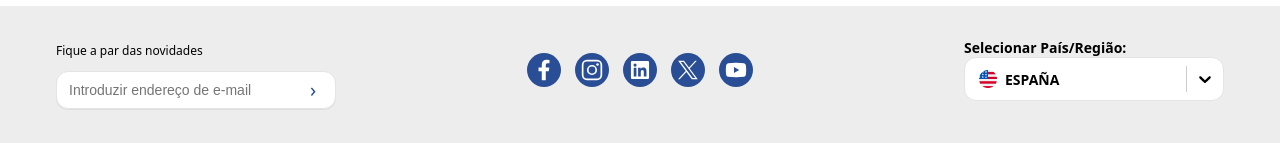
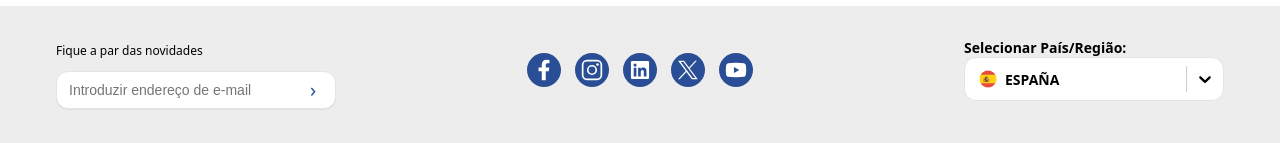
Before and after one commit to mairetgonzalez/ProyectoGrupo3-LenovoReact, a React (Vite) app: page / in a window 1280 px wide. Shown: the part 809-952 px from the top of the page. Built offline with nearby package versions, Linux system fonts and the light colour scheme.

Commit message:
acomode las banderas

```diff
--- a/src/components/footer/CountrySelector.jsx
+++ b/src/components/footer/CountrySelector.jsx
@@ -10,8 +10,8 @@ import Select, { components as RSComponents } from 'react-select';
  * - Isso evita problemas com caminhos relativos (../../...) e funciona bem em build.
  * - Use quando as imagens estão em `src/assets/...`.
  */
-const flagES = new URL('../../assets/flags/flag-eeuu.png', import.meta.url).href;
-const flagUS = new URL('../../assets/flags/flag-ingles.png', import.meta.url).href;
+const flagES = new URL('../../assets/flags/flag-espanhol.png', import.meta.url).href;
+const flagUS = new URL('../../assets/flags/flag-eeuu.png', import.meta.url).href;
 const flagBR = new URL('../../assets/flags/flag-portugues.png', import.meta.url).href;
 
 /**
```
